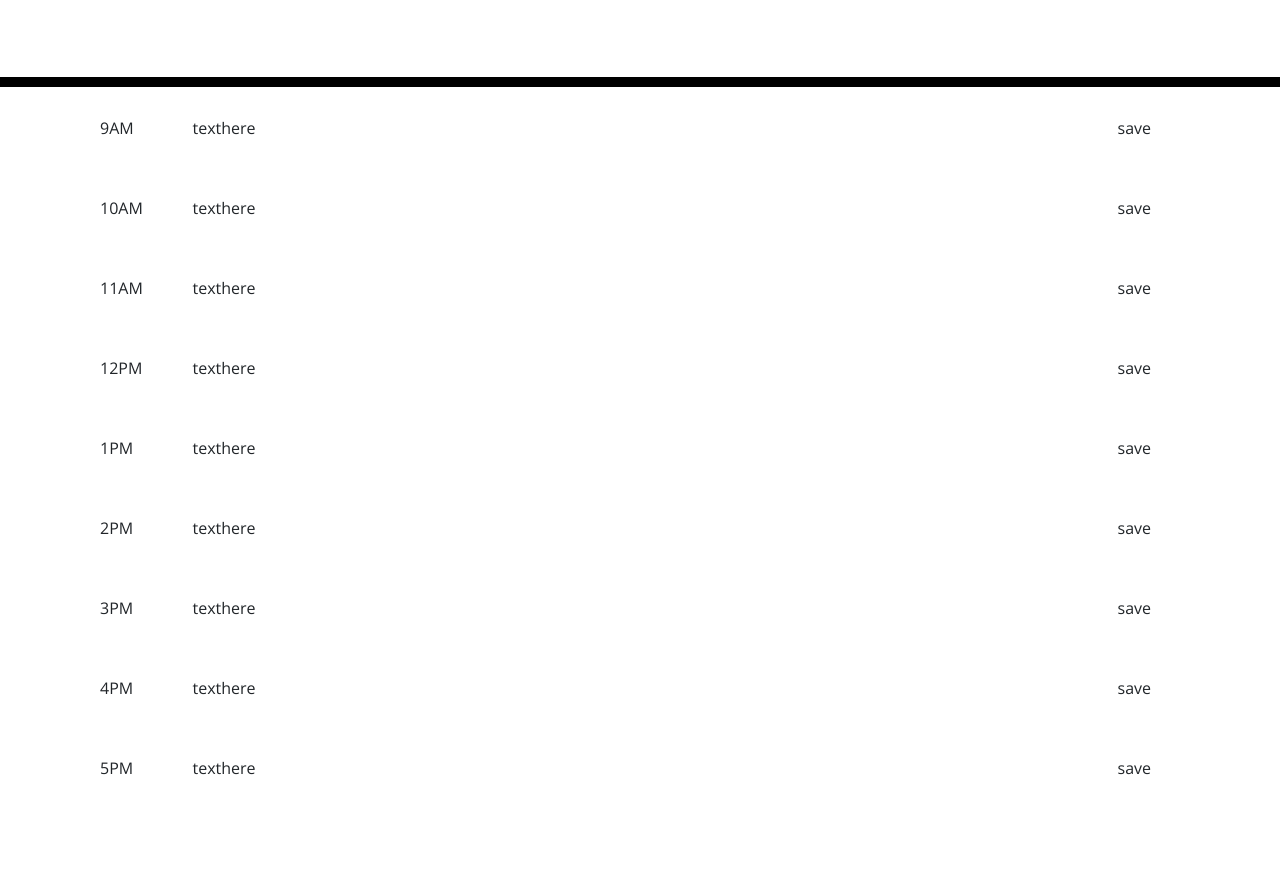
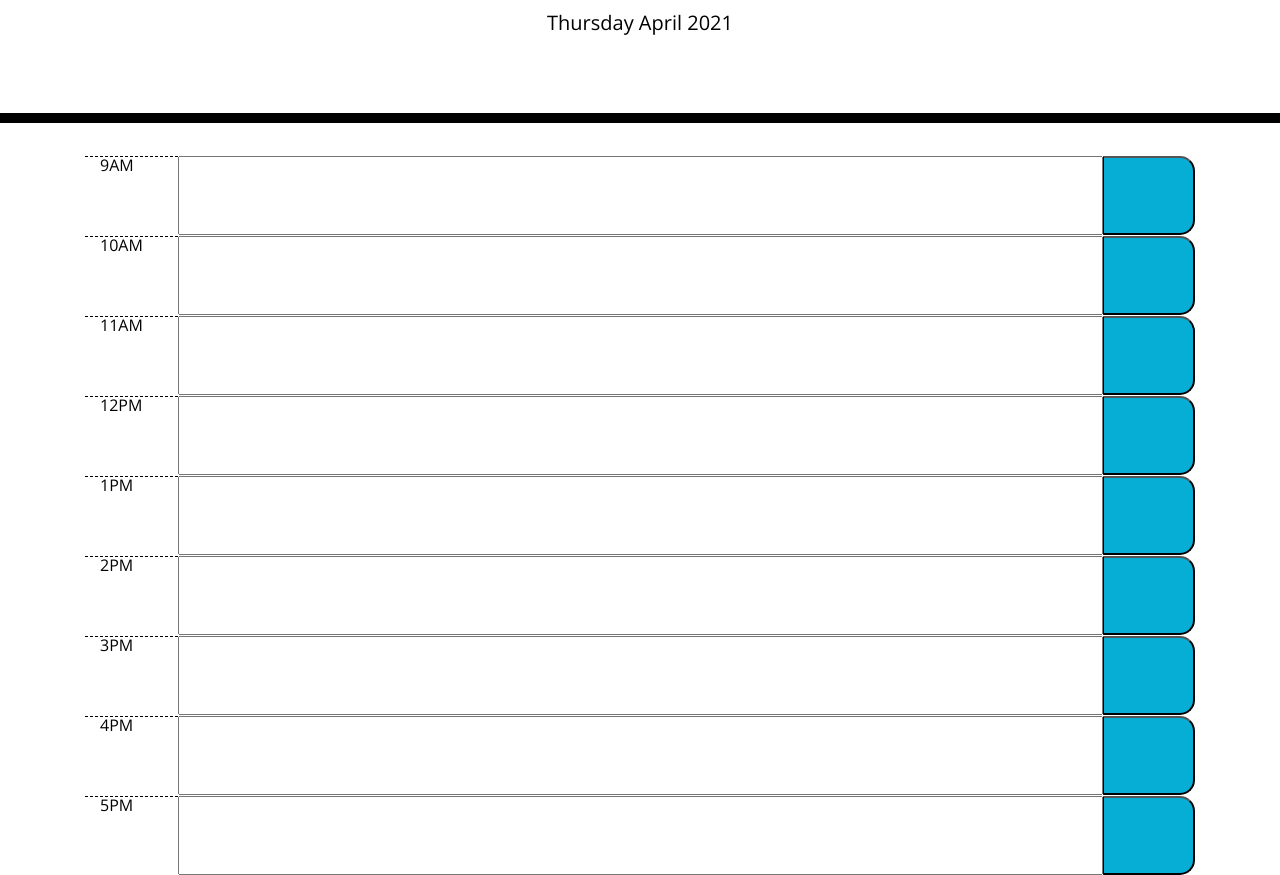
Before and after one commit to markdrecoll/Work_Day_Scheduler, a plain HTML site: page index.html in a window 1280 px wide. Shown: the part 181-1056 px from the top of the page. Before the commit the page ends 1020 px from the top, so only its background shows below. Drawn offline with nearby package versions, Linux system fonts and the light colour scheme; files that its build step writes are made by us from their sources.

Commit message:
Linked CSS to elements. Made buttons that link to elements. Fixed Dates.

```diff
--- a/assets/css/style.css
+++ b/assets/css/style.css
@@ -8,7 +8,7 @@ body {
     background: transparent;
     border: none;
     resize: none;
-    color: #000000;
+    color: white;
     border-left: 1px solid black;
     padding: 10px;
   }
--- a/assets/js/script.js
+++ b/assets/js/script.js
@@ -0,0 +1,12 @@
+var currentHour = moment().format('HH');
+$('#currentDay').text(currentHour);
+
+var time = moment().format('dddd MMMM YYYY');
+$("#currentDay").text(time);
+
+
+var nineAM = $('#9amInput').val();
+
+$('#9amButton').click(function(){
+    alert("9am button was clicked" + nineAM);
+});
--- a/index.html
+++ b/index.html
@@ -4,21 +4,10 @@
     <meta charset="UTF-8" />
     <meta name="viewport" content="width=device-width, initial-scale=1.0" />
     <meta http-equiv="X-UA-Compatible" content="ie=edge" />
-    <link
-      rel="stylesheet"
-      href="https://stackpath.bootstrapcdn.com/bootstrap/4.3.1/css/bootstrap.min.css"
-    />
-    <link
-      rel="stylesheet"
-      href="https://use.fontawesome.com/releases/v5.8.1/css/all.css"
-      integrity="sha384-50oBUHEmvpQ+1lW4y57PTFmhCaXp0ML5d60M1M7uH2+nqUivzIebhndOJK28anvf"
-      crossorigin="anonymous"
-    />
-    <link
-      href="https://fonts.googleapis.com/css?family=Open+Sans&display=swap"
-      rel="stylesheet"
-    />
-    <link rel="stylesheet" href="style.css" />
+    <link rel="stylesheet" href="https://stackpath.bootstrapcdn.com/bootstrap/4.3.1/css/bootstrap.min.css"/>
+    <link rel="stylesheet" href="https://use.fontawesome.com/releases/v5.8.1/css/all.css" integrity="sha384-50oBUHEmvpQ+1lW4y57PTFmhCaXp0ML5d60M1M7uH2+nqUivzIebhndOJK28anvf" crossorigin="anonymous"/>
+    <link href="https://fonts.googleapis.com/css?family=Open+Sans&display=swap" rel="stylesheet"/>
+    <link rel="stylesheet" href="assets/css/style.css" />
     <title>Work Day Scheduler</title>
   </head>
 
@@ -34,70 +23,80 @@
 
         <!-- 9AM -->
         <div class="row">
-          <div class="col-1">9AM</div>
-          <div class="col-10">texthere</div>
-          <div class="col-1">save</div>
+            <div class="col-1 hour">9AM</div>
+            <input type="text" class="col-10" id="9amInput">
+            <button class="col-1 saveBtn" id="9amButton"></button>
+            <!-- <div class="col-1 saveBtn">save</div> -->
         </div>
 
         <!-- 10AM -->
         <div class="row">
-            <div class="col-1">10AM</div>
-            <div class="col-10">texthere</div>
-            <div class="col-1">save</div>
+            <div class="col-1 hour">10AM</div>
+            <input type="text" class="col-10" id="10amInput">
+            <button class="col-1 saveBtn" id="10amButton"></button>
+            <!-- <div class="col-1 saveBtn">save</div> -->
         </div>
 
         <!-- 11AM -->
         <div class="row">
-            <div class="col-1">11AM</div>
-            <div class="col-10">texthere</div>
-            <div class="col-1">save</div>
+            <div class="col-1 hour">11AM</div>
+            <input type="text" class="col-10" id="11amInput">
+            <button class="col-1 saveBtn" id="11amButton"></button>
+            <!-- <div class="col-1 saveBtn">save</div> -->
         </div>
 
         <!-- 12PM -->
         <div class="row">
-            <div class="col-1">12PM</div>
-            <div class="col-10">texthere</div>
-            <div class="col-1">save</div>
+            <div class="col-1 hour">12PM</div>
+            <input type="text" class="col-10" id="12pmInput">
+            <button class="col-1 saveBtn" id="12pmButton"></button>
+            <!-- <div class="col-1 saveBtn">save</div> -->
         </div>
 
         <!-- 1PM -->
         <div class="row">
-            <div class="col-1">1PM</div>
-            <div class="col-10">texthere</div>
-            <div class="col-1">save</div>
+            <div class="col-1 hour">1PM</div>
+            <input type="text" class="col-10" id="1pmInput">
+            <button class="col-1 saveBtn" id="1pmButton"></button>
+            <!-- <div class="col-1 saveBtn">save</div> -->
         </div>
 
         <!-- 2PM -->
         <div class="row">
-            <div class="col-1">2PM</div>
-            <div class="col-10">texthere</div>
-            <div class="col-1">save</div>
+            <div class="col-1 hour">2PM</div>
+            <input type="text" class="col-10" id="2pmInput">
+            <button class="col-1 saveBtn" id="2pmButton"></button>
+            <!-- <div class="col-1 saveBtn">save</div> -->
         </div>
 
         <!-- 3PM -->
         <div class="row">
-            <div class="col-1">3PM</div>
-            <div class="col-10">texthere</div>
-            <div class="col-1">save</div>
+            <div class="col-1 hour">3PM</div>
+            <input type="text" class="col-10" id="3pmInput">
+            <button class="col-1 saveBtn" id="3pmButton"></button>
+            <!-- <div class="col-1 saveBtn">save</div> -->
         </div>
 
         <!-- 4PM -->
         <div class="row">
-            <div class="col-1">4PM</div>
-            <div class="col-10">texthere</div>
-            <div class="col-1">save</div>
+            <div class="col-1 hour">4PM</div>
+            <input type="text" class="col-10" id="4pmInput">
+            <button class="col-1 saveBtn" id="4pmButton"></button>
+            <!-- <div class="col-1 saveBtn">save</div> -->
         </div>
 
         <!-- 5PM -->
         <div class="row">
-            <div class="col-1">5PM</div>
-            <div class="col-10">texthere</div>
-            <div class="col-1">save</div>
+            <div class="col-1 hour">5PM</div>
+            <input type="text" class="col-10" id="5pmInput">
+            <button class="col-1 saveBtn" id="5pmButton"></button>
+            <!-- <div class="col-1 saveBtn">save</div> -->
         </div>
 
     </div>
 
     <script src="https://cdnjs.cloudflare.com/ajax/libs/jquery/3.2.1/jquery.min.js"></script>
     <script src="https://cdnjs.cloudflare.com/ajax/libs/moment.js/2.24.0/moment.min.js"></script>
+    <script src="./assets/js/script.js"></script>
   </body>
 </html>
```
